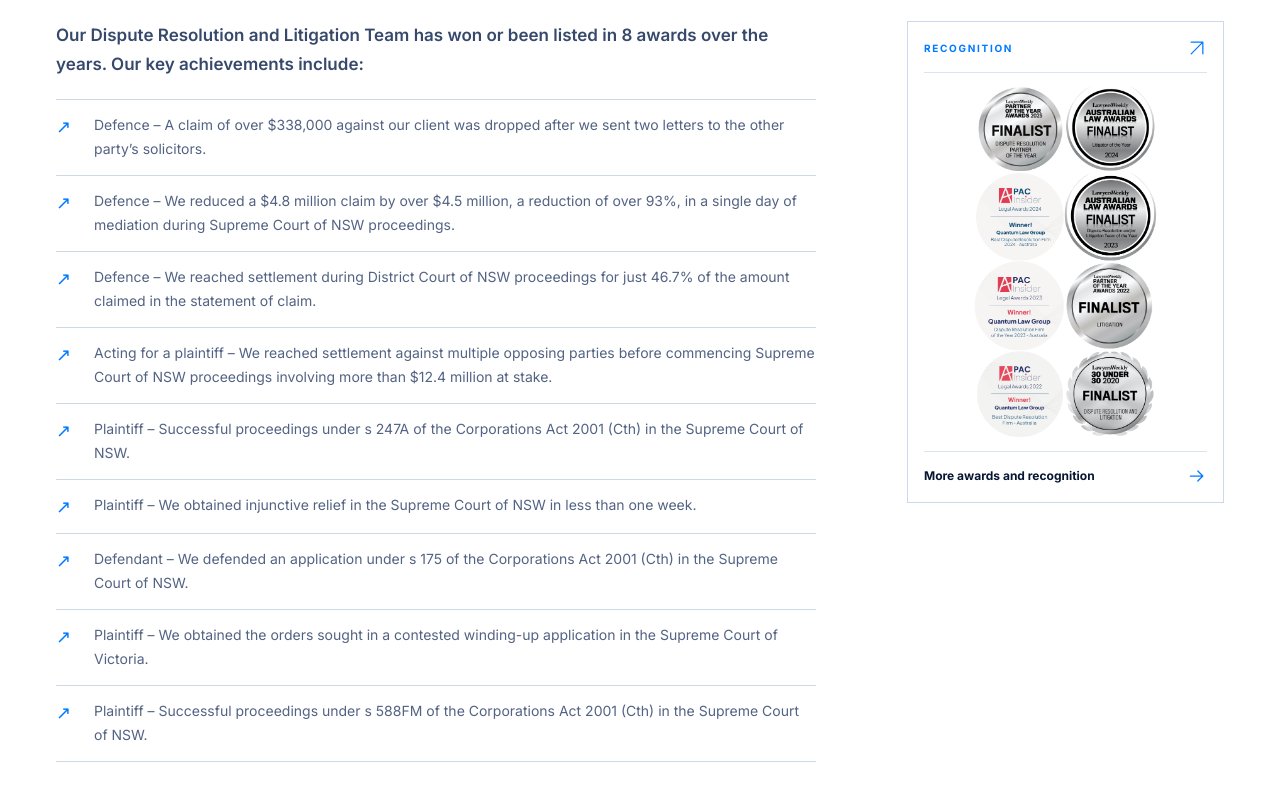
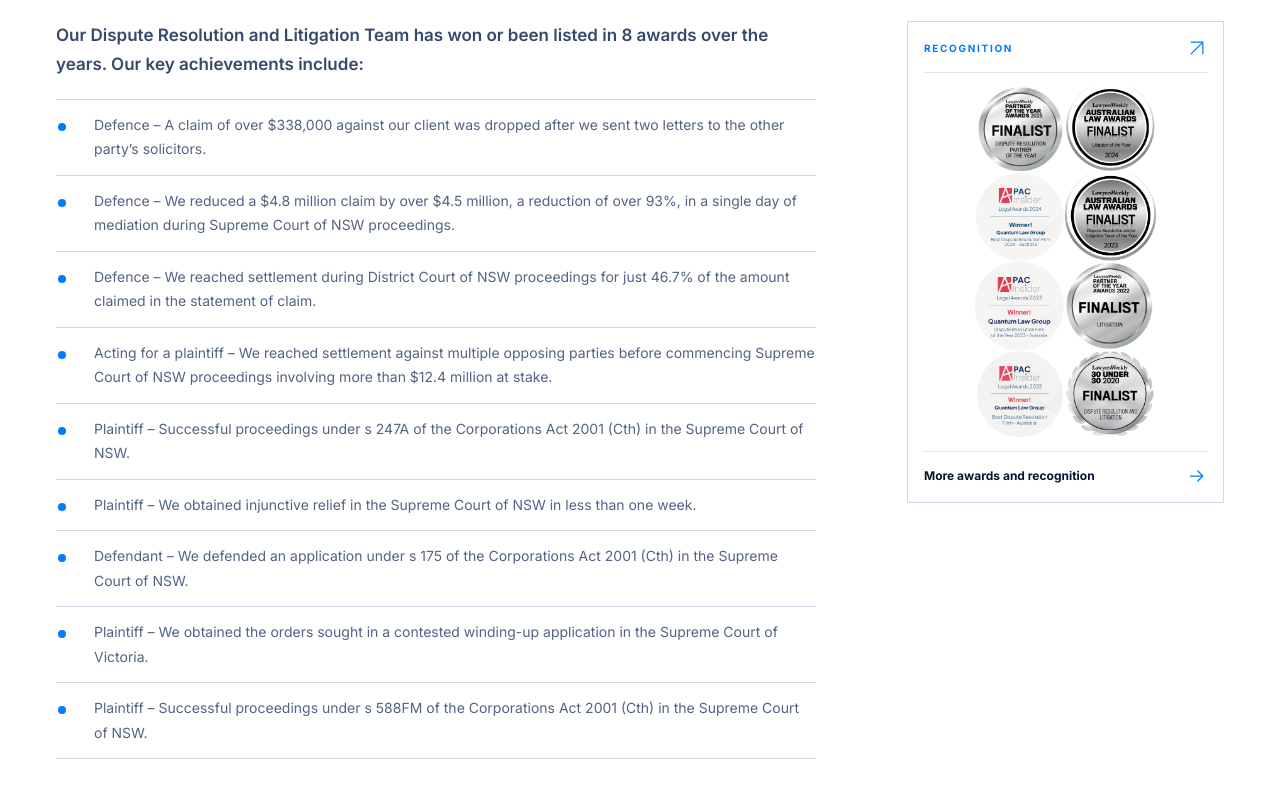
Before and after one commit to JJPP-17/quantumlaw, a Next.js app: page /whatwedo in a window 1280 px wide. Shown: the part 1075-1860 px from the top of the page. Built offline with nearby package versions, Linux system fonts and the light colour scheme; no server answers; the database is empty.

Commit message:
Refine people and practice page details

```diff
--- a/app/components/PublicDesign.jsx
+++ b/app/components/PublicDesign.jsx
@@ -13,5 +13,5 @@ export function ContactBand({ title = "Let’s find your way forward.", descript
 }
 
 export function ContentState({ loading, error, empty = "There are no results to show right now.", onRetry }) {
-  return <div className="content-state" role="status"><p>{loading ? "Loading…" : error ? "We couldn’t load this information. Please try again." : empty}</p>{error && onRetry && <button className="text-link" onClick={onRetry}>Try again <Arrow /></button>}</div>;
+  return <div className={`content-state${loading ? " content-state-loading" : ""}`} role="status" aria-label={loading ? "Loading content" : undefined}><p>{loading ? "" : error ? "We couldn’t load this information. Please try again." : empty}</p>{error && onRetry && <button className="text-link" onClick={onRetry}>Try again <Arrow /></button>}</div>;
 }
--- a/app/globals.css
+++ b/app/globals.css
@@ -300,6 +300,13 @@
 .practice-index .practice-feature-intro{margin-bottom:20px}
 .practice-index .practice-feature-copy ul{margin-bottom:25px}
 .practice-index .practice-feature-copy li{padding:13px 0}
+
+/* Quiet markers keep the focus on each matter outcome. */
+.practice-feature-copy li .outcome-marker{display:block;width:8px;height:8px;margin:10px 0 0 2px;border-radius:50%;background:var(--blue)}
+.content-state-loading{min-height:170px;border:0;background:linear-gradient(100deg,#f2f5f9 20%,#e5ebf3 40%,#f2f5f9 60%);background-size:200% 100%;animation:content-wait 1.4s ease-in-out infinite}
+.content-state-loading p{display:none}
+@keyframes content-wait{to{background-position-x:-200%}}
+@media(prefers-reduced-motion:reduce){.content-state-loading{animation:none}}
 @media(max-width:800px){.practice-index .practice-intro-grid{grid-template-columns:1fr;gap:12px}.practice-index .practice-feature-grid.has-awards{grid-template-columns:1fr}.practice-index .practice-awards{max-width:420px}.practice-index .practice-feature{padding:48px 0 52px}}
 @media(max-width:560px){.practice-index .practice-introduction{padding:45px 0 48px}.practice-index .practice-jump-nav a{min-height:58px;padding:11px 14px}.practice-index .practice-feature{padding:40px 0 44px}.practice-index .practice-feature h2{font-size:34px;margin-bottom:20px}.practice-index .practice-awards img{max-height:320px}}
 .practice-index .practice-feature{padding:42px 0 45px}
--- a/app/whatwedo/page.jsx
+++ b/app/whatwedo/page.jsx
@@ -32,7 +32,7 @@ export default function WhatWeDo() {
         <div className="practice-feature-heading"><span className="eyebrow">{area.eyebrow}</span><span className="practice-feature-number">{String(index + 1).padStart(2, "0")} / {String(practiceAreas.length).padStart(2, "0")}</span></div>
         <h2>{area.title}</h2>
         <div className={`practice-feature-grid${area.image ? " has-awards" : ""}`}>
-          <div className="practice-feature-copy"><p className="practice-feature-intro">{area.intro}</p><ul>{area.outcomes.map((outcome, itemIndex) => <li key={itemIndex}><span aria-hidden="true">↗</span><p>{outcome}</p></li>)}</ul><Link href={`/whatwedo/${area.id}`} className="text-link">Explore this practice area <Arrow /></Link></div>
+          <div className="practice-feature-copy"><p className="practice-feature-intro">{area.intro}</p><ul>{area.outcomes.map((outcome, itemIndex) => <li key={itemIndex}><span className="outcome-marker" aria-hidden="true"/><p>{outcome}</p></li>)}</ul><Link href={`/whatwedo/${area.id}`} className="text-link">Explore this practice area <Arrow /></Link></div>
           {area.image && <aside className="practice-awards"><div className="practice-awards-header"><span className="eyebrow">RECOGNITION</span><Link href="/aboutus/awards" aria-label={`View awards for ${area.title}`}><Arrow diagonal /></Link></div><Image src={area.image} alt={area.imageAlt} width={1800} height={2250} sizes="(max-width: 800px) 100vw, 36vw" /><Link href="/aboutus/awards" className="practice-awards-footer">More awards and recognition <Arrow /></Link></aside>}
         </div>
       </div>
```
Also changed, not shown: app/aboutus/page.jsx (+1 -1 lines), app/components/Footer.jsx (+1 -1 lines), app/ourteam/ourTeam.jsx (+1 -1 lines).
